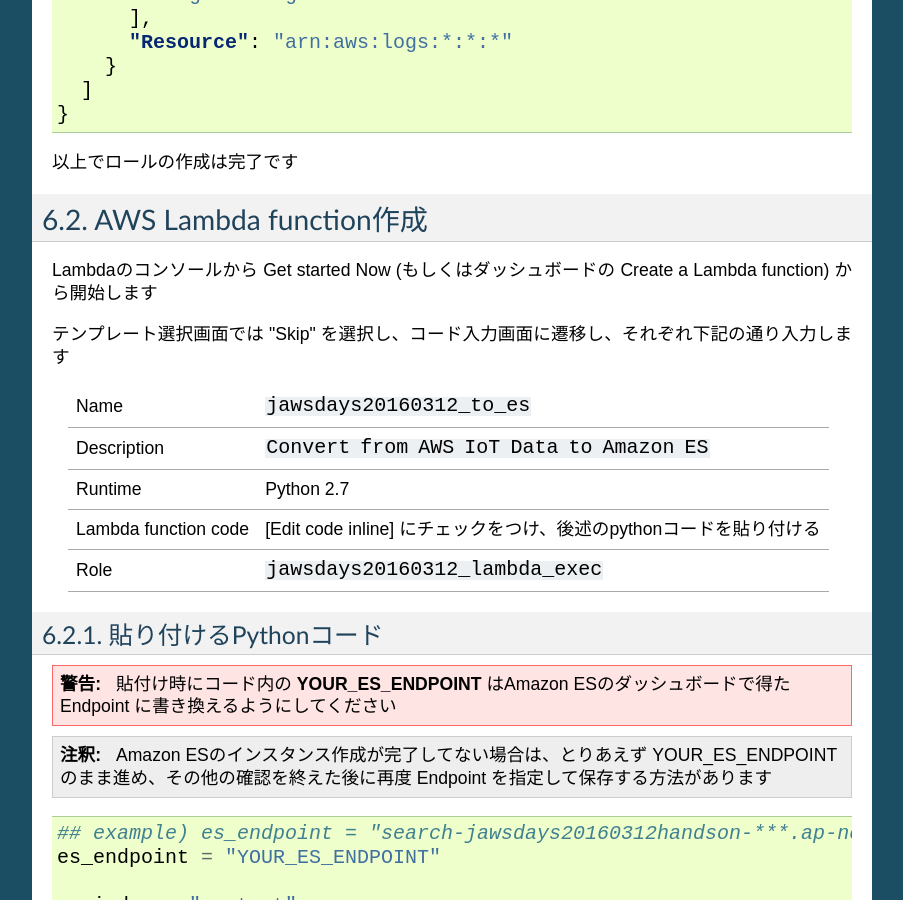
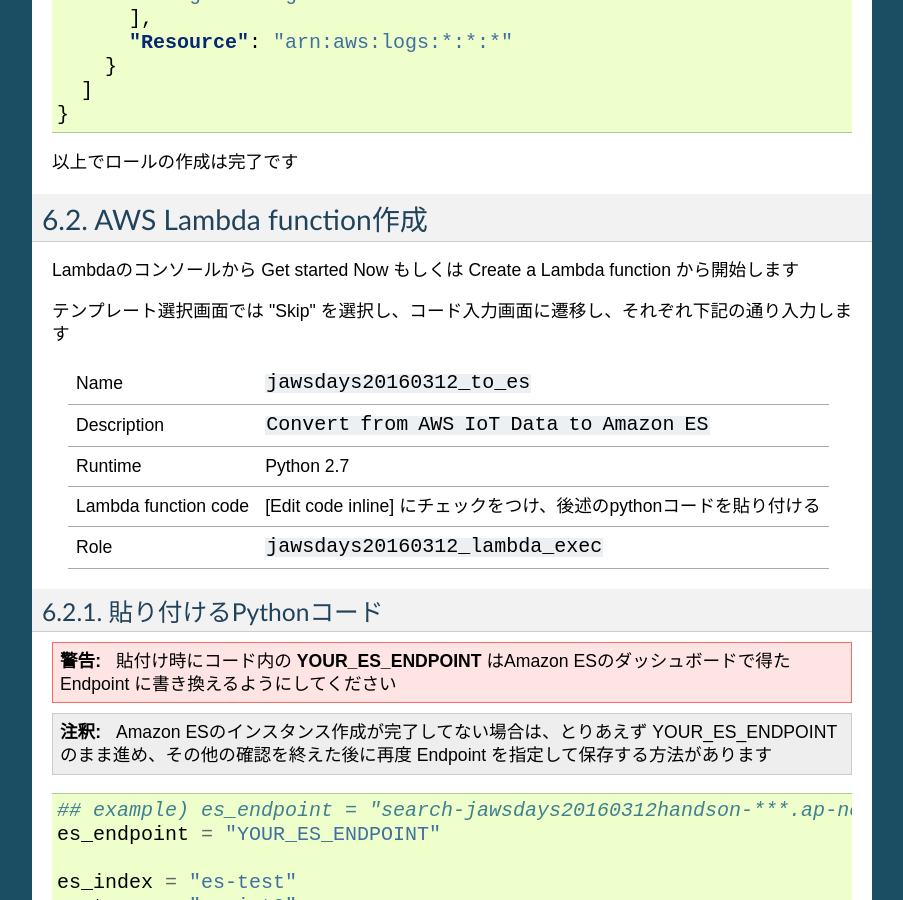
Before and after one commit to ma2shita/jawsdays2016-handson-beginner, a Sphinx documentation site: the page built from docs/04.rst, in a window 1280 px wide and 900 px high, scrolled down 1756 px. Shown: the whole window, without its empty margins (198-1101 px from the left). Built offline with Sphinx 7.4.7, drawn with Linux system fonts in a browser that asks for light colours.

Commit message:
Tweak fix

```diff
--- a/docs/04.rst
+++ b/docs/04.rst
@@ -63,7 +63,7 @@
 AWS Lambda function作成
 -----------------------
 
-Lambdaのコンソールから Get started Now (もしくはダッシュボードの Create a Lambda function) から開始します
+Lambdaのコンソールから Get started Now もしくは Create a Lambda function から開始します
 
 テンプレート選択画面では "Skip" を選択し、コード入力画面に遷移し、それぞれ下記の通り入力します
 
```
Also changed, not shown: docs/03.rst (+0 -2 lines).
